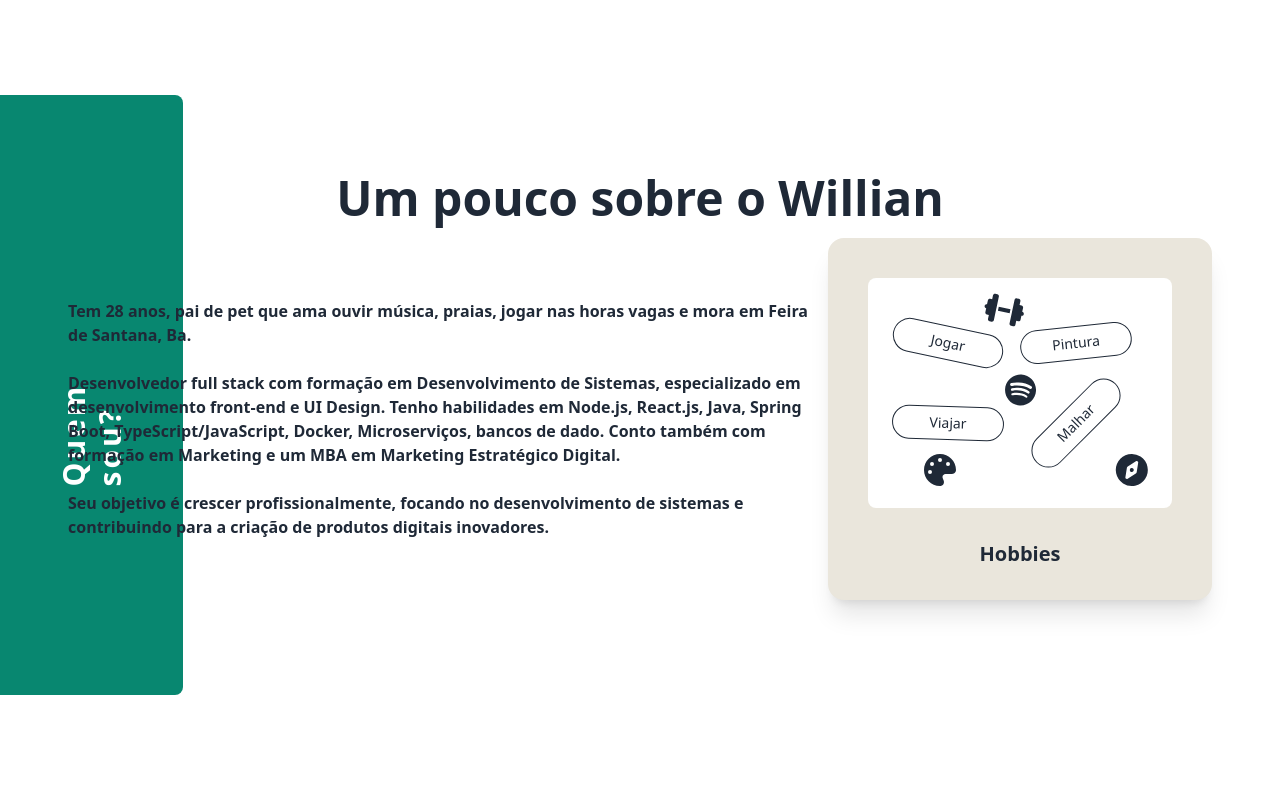
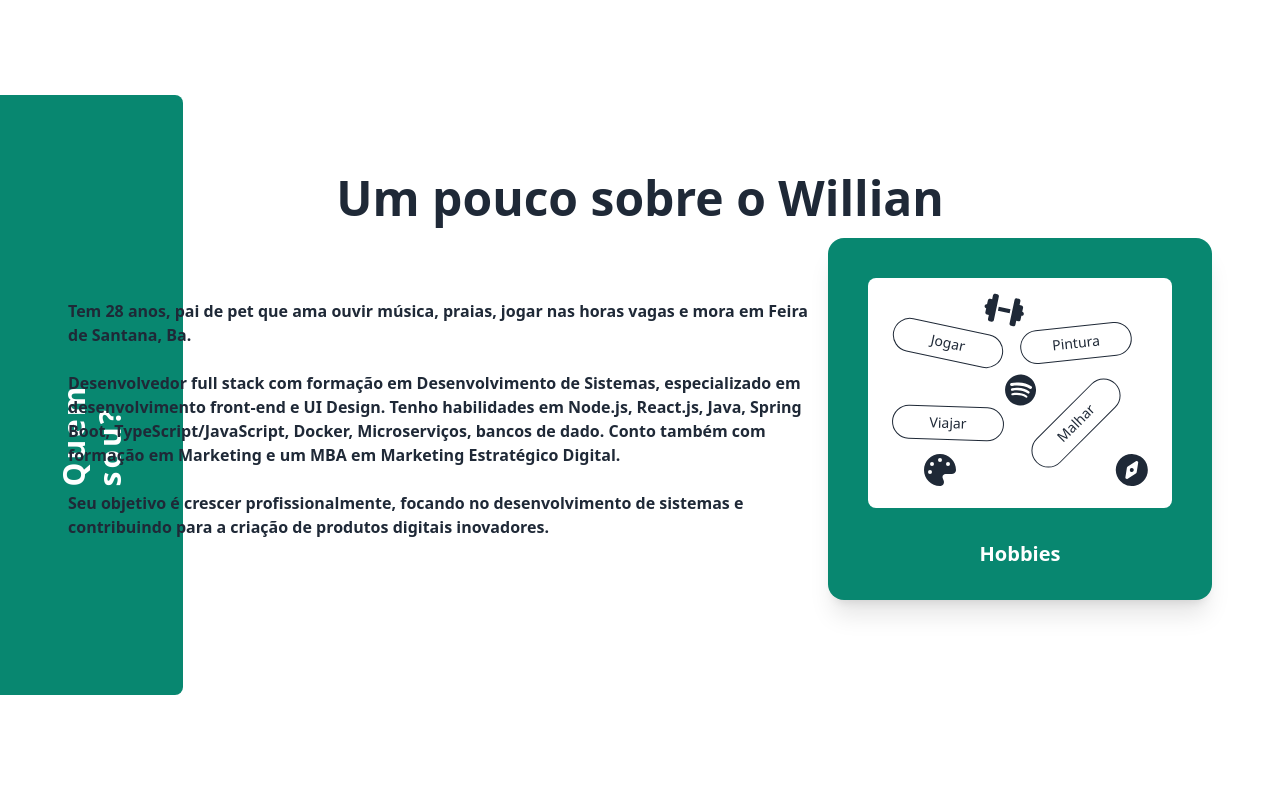
Before and after one commit to costaowillian/willian_portfolio, a React (Create React App) app in the folder portfolio/: page / in a window 1280 px wide. Shown: the part 649-1443 px from the top of the page. Built offline with nearby package versions, Linux system fonts and the light colour scheme.

Commit message:
refactor: alteração de cores no cardHobies

```diff
--- a/portfolio/src/components/CardHobbies.tsx
+++ b/portfolio/src/components/CardHobbies.tsx
@@ -35,7 +35,7 @@ const CardHobbies = () => {
   };
 
   return (
-    <div className="card bg-custom-almond w-96 shadow-xl">
+    <div className="card bg-custom-green w-96 shadow-xl">
       <figure className="px-10 pt-10">
         <div className="bg-base-100 w-[350px] h-[230px] rounded-lg relative">
           <motion.ul
@@ -96,7 +96,7 @@ const CardHobbies = () => {
         </div>
       </figure>
       <div className="card-body items-center text-center">
-        <h2 className="card-title font-bold">Hobbies</h2>
+        <h2 className="card-title font-bold text-white">Hobbies</h2>
       </div>
     </div>
   );
```
